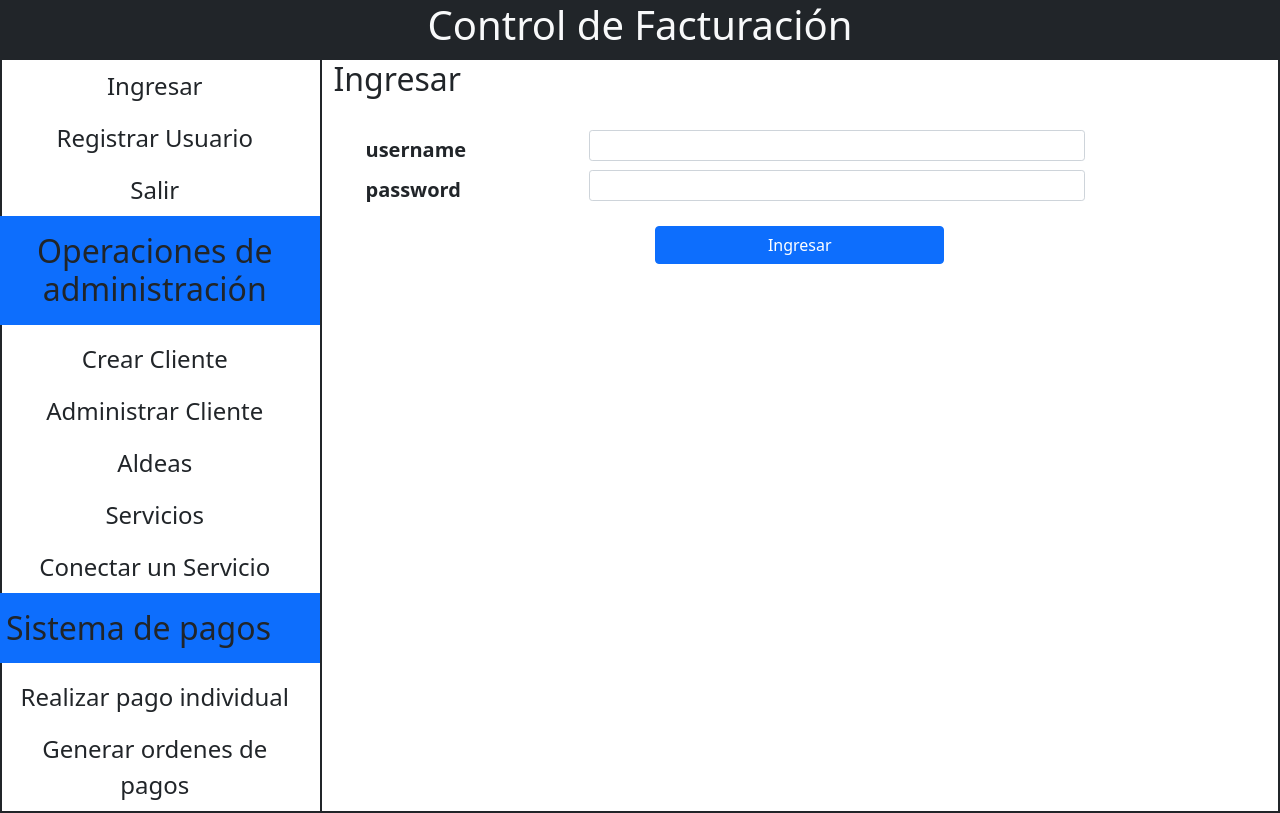
After one commit to xhuniktzi/ctrl-cable-tv-san-rafael, a Flask app: page /auth/login/ in a window 1280 px wide. The commit adds this page. Run offline with Flask 2, Linux system fonts and the light colour scheme; parts of the project's set-up code (start-up, migrations or seed data) failed here and were passed over; some libraries are stand-ins or nearby versions.

Commit message:
dev: login system is OK

```diff
--- a/src/app.py
+++ b/src/app.py
@@ -1,13 +1,18 @@
-from flask import Flask, render_template, request, url_for, jsonify
+from flask import Flask, render_template, request, session, url_for, jsonify, redirect
 from flask_sqlalchemy import SQLAlchemy
+from werkzeug.security import generate_password_hash, check_password_hash
 from dotenv import load_dotenv
 from helpers import serialize_client, serialize_client_service, serialize_village, serialize_service, unserialize_date, serialize_payment
+from forms import RegisterForm, LoginForm
 import os
 from datetime import datetime
 
 load_dotenv()
 app = Flask(__name__)
 app.config['SQLALCHEMY_DATABASE_URI'] = os.getenv('DATABASE_URI')
+app.config['SQLALCHEMY_BINDS'] = {
+    'users': os.getenv('DATABASE_USERS')
+}
 app.config['SQLALCHEMY_TRACK_MODIFICATIONS'] = False
 app.config['SECRET_KEY'] = 'my_secret_key'
 db = SQLAlchemy(app)
@@ -71,10 +76,74 @@ class Month(db.Model):
     name = db.Column(db.String(12), nullable=False)
 
 
+# Datos Login
+class User(db.Model):
+    __bind_key__ = 'users'
+    key_id = db.Column(db.Integer, primary_key=True)
+    username = db.Column(db.String(50), unique=True)
+    password = db.Column(db.String(256))
+    created_date = db.Column(db.DateTime, default=datetime.now())
+
+    def __init__(self, username: str, passwd: str):
+        self.username = username
+        self.password = self.__create_passwd(passwd)
+
+    def __create_passwd(self, passwd: str):
+        return generate_password_hash(passwd)
+
+    def check_passwd(self, passwd: str):
+        return check_password_hash(self.password, passwd)
+
+
+@app.before_request
+def before_request():
+    if 'username' not in session and request.endpoint not in ['login_user']:
+        return redirect(url_for('login_user'))
+    elif 'username' in session and request.endpoint in ['login_user']:
+        return redirect(url_for('welcome'))
+
+
+# AUTH
+@app.route('/auth/register/', methods=['GET', 'POST'])
+def register_user():
+    register_form = RegisterForm(request.form)
+    if request.method == 'POST' and register_form.validate():
+        username = register_form.username.data
+        password = register_form.password.data
+        check_user = User.query.filter_by(username=username).first()
+        if check_user != None:
+            return redirect(url_for('welcome'))  # TODO: error handler
+        user = User(username, password)
+        db.session.add(user)
+        db.session.commit()
+    return render_template('register_user.html', form=register_form)
+
+
+@app.route('/auth/login/', methods=['GET', 'POST'])
+def login_user():
+    login_form = LoginForm(request.form)
+    if request.method == 'POST' and login_form.validate():
+        username = login_form.username.data
+        password = login_form.password.data
+        user = User.query.filter_by(username=username).first()
+        if user != None and user.check_passwd(password):
+            session['username'] = username
+            return redirect(url_for('welcome'))
+        # TODO: Error handler
+    return render_template('login_user.html', form=login_form)
+
+
+@app.route('/auth/logout/')
+def logout_user():
+    if 'username' in session:
+        session.pop('username')
+    return redirect(url_for('login_user'))
+
+
 # Rutas
-@app.route('/dashboard/')
-def dashboard():
-    return render_template('dashboard.html')
+@app.route('/')
+def welcome():
+    return render_template('welcome.html')
 
 
 @app.route('/admin/clients/')
--- /dev/null
+++ b/src/forms.py
@@ -0,0 +1,16 @@
+from wtforms import Form, StringField, PasswordField
+from wtforms import validators
+
+
+class RegisterForm(Form):
+    username = StringField('username', validators=[
+                           validators.Required()])
+    password = PasswordField('password', validators=[
+                             validators.Required()])
+
+
+class LoginForm(Form):
+    username = StringField('username', validators=[
+                           validators.Required()])
+    password = PasswordField('password', validators=[
+                             validators.Required()])
--- /dev/null
+++ b/src/templates/_macro.html
@@ -0,0 +1,8 @@
+{% macro render_field(field) %}
+<div class="row">
+  <div class="col-lg-3 col-form-label col-form-label-sm fw-bolder fs-5">
+    {{ field.label }}
+  </div>
+  <div class="col-lg-7">{{ field(**kwargs)|safe }}</div>
+</div>
+{% endmacro %}
--- a/src/templates/base_layout.html
+++ b/src/templates/base_layout.html
@@ -30,8 +30,20 @@
         <nav
           class="container-fluid col-lg-3 border border-dark nav flex-column text-center"
         >
-          <a href="{{url_for('dashboard')}}" class="nav-link fs-4 row text-dark"
-            >Dashboard</a
+          <a
+            href="{{url_for('login_user')}}"
+            class="nav-link fs-4 row text-dark"
+            >Ingresar</a
+          >
+          <a
+            href="{{url_for('register_user')}}"
+            class="nav-link fs-4 row text-dark"
+            >Registrar Usuario</a
+          >
+          <a
+            href="{{url_for('logout_user')}}"
+            class="nav-link fs-4 row text-dark"
+            >Salir</a
           >
           <h2 class="bg-primary row p-3">Operaciones de administración</h2>
           <a
--- a/src/templates/dashboard.html
+++ /dev/null
@@ -1,4 +0,0 @@
-{% extends 'base_layout.html' %} {% block title %} Dashboard {% endblock %} {%
-block content %}
-<h2>Dashboard</h2>
-{% endblock content %}
--- /dev/null
+++ b/src/templates/login_user.html
@@ -0,0 +1,15 @@
+{% extends 'base_layout.html' %} {% block title %} Administrador de Servicios {%
+endblock %} {% block content %}
+<h2>Ingresar</h2>
+
+{% from '_macro.html' import render_field %}
+
+<form class="m-3 p-3" method="POST">
+  {{ render_field(form.username, class='form-control form-control-sm') }} {{
+  render_field(form.password, class='form-control form-control-sm') }}
+  <div class="d-grid gap-2 col-4 mx-auto m-3">
+    <input type="submit" value="Ingresar" class="btn btn-primary" />
+  </div>
+</form>
+
+{% endblock content %} {% block script %} {{super()}} {% endblock script %}
--- /dev/null
+++ b/src/templates/welcome.html
@@ -0,0 +1,4 @@
+{% extends 'base_layout.html' %} {% block title %} Administrador de Clientes {%
+endblock %} {% block content %}
+<h2>¡Bienvenido!</h2>
+{% endblock content %} {% block script %} {{super()}} {% endblock script %}
```
Also changed, not shown: src/create_passwd.py (added, +9 -0 lines), src/templates/register_user.html (added, +15 -0 lines), 3 other files.
